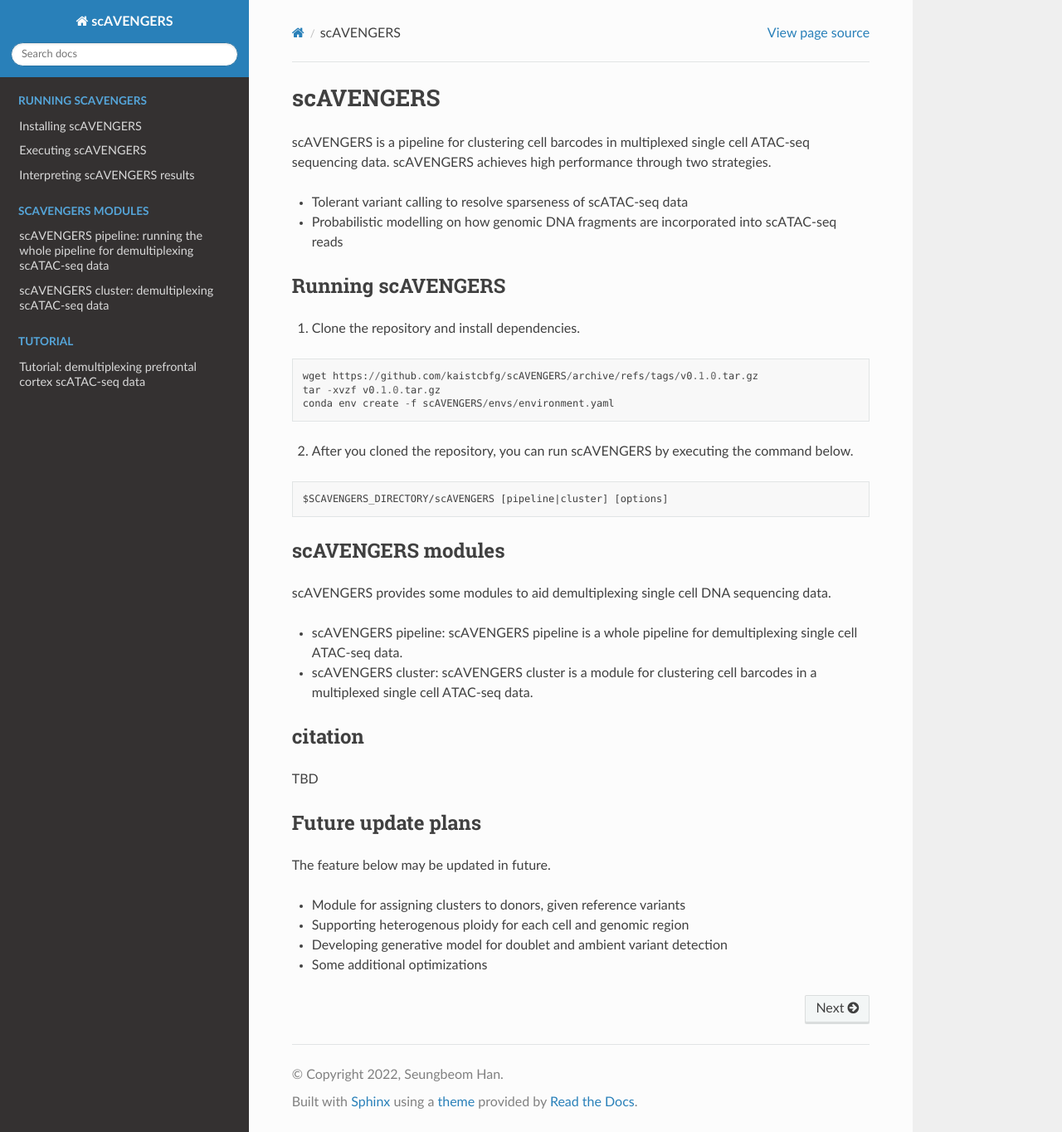
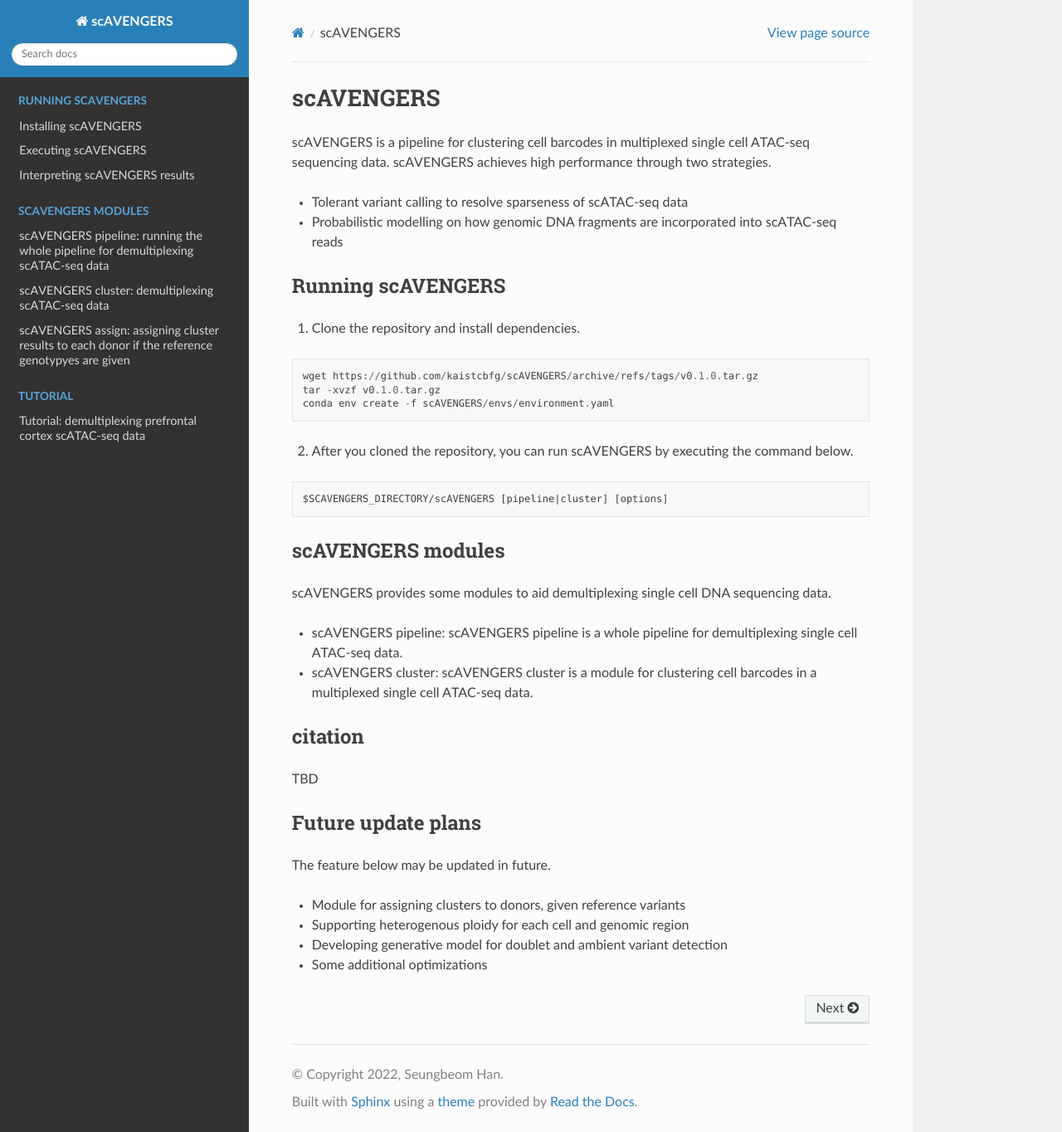
Before and after one commit to kaistcbfg/scAVENGERS, a Sphinx documentation site: the page built from docs/index.rst, in a window 1280 px wide and 1364 px high. Shown: the whole window at 83% size. Built offline with Sphinx 7.4.7 and the Read the Docs theme 2.0.0, drawn with Linux system fonts in a browser that asks for light colours.

Commit message:
Update index.rst

```diff
--- a/docs/index.rst
+++ b/docs/index.rst
@@ -50,6 +50,7 @@ scAVENGERS provides some modules to aid demultiplexing single cell DNA sequencin
 
    scavengers_modules/scAVENGERS_pipeline.md
    scavengers_modules/scAVENGERS_cluster.md
+   scavengers_modules/scAVENGERS_assign.md
 
 .. toctree::
    :caption: Tutorial
```
